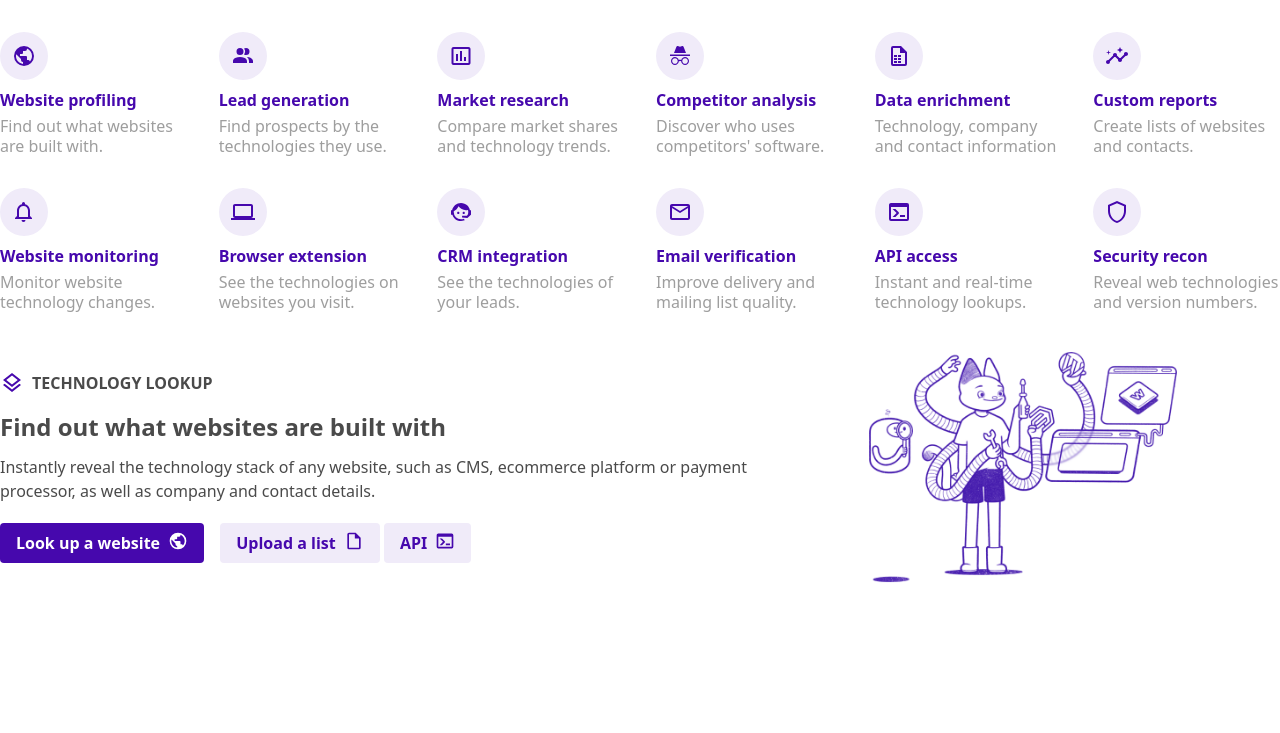
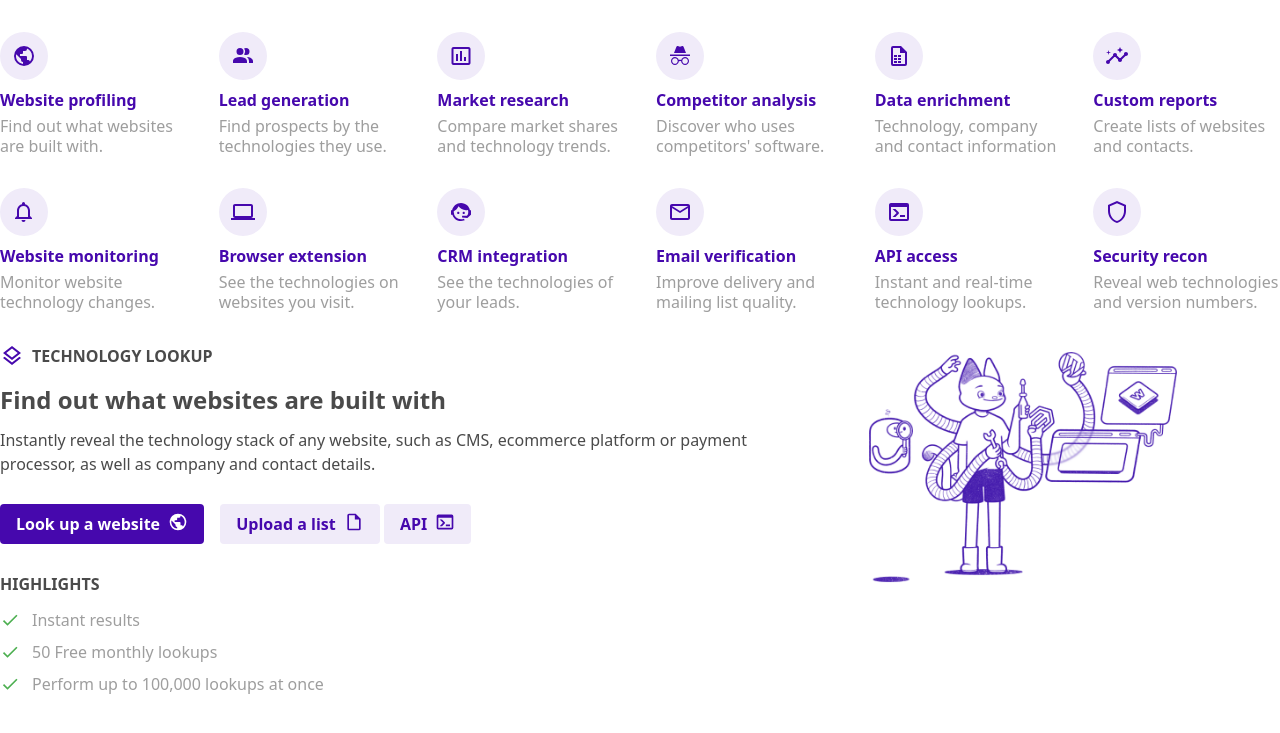
Before and after one commit to abdelilahelhaddad/wappalyzer, a website built with Vite: page index.html in a window 1280 px wide. Shown: the part 497-1230 px from the top of the page. Before the commit the page ends 1127 px from the top, so only its background shows below. Built offline with nearby package versions, Linux system fonts and the light colour scheme.

Commit message:
:fire: :art: Create Main Section :sparkles: :globe_with_meridians:

```diff
--- a/index.html
+++ b/index.html
@@ -357,7 +357,7 @@
         </div>
       </div>
     </header>
-    <main class="lg:container lg:mx-auto py-10">
+    <main class="py-10 lg:container lg:mx-auto">
       <section class="mb-8">
         <div>
           <p class="text-center mb-14 text-3xl font-medium text-w-gray-font">
@@ -691,7 +691,7 @@
           </div>
         </div>
       </section>
-      <section>
+      <section class="pb-14 border-b border-w-gray-btn-hover">
         <div id="technologyLookup" class="flex gap-8">
           <div class="flex flex-col w-2/3 justify-center">
             <div class="flex mb-3">
@@ -719,12 +719,12 @@
             <p class="text-w-gray-font mb-3 text-2xl font-bold">
               Find out what websites are built with
             </p>
-            <p class="mb-5 text-w-gray-font">
+            <p class="mb-7 text-w-gray-font">
               Instantly reveal the technology stack of any website, such as CMS,
               ecommerce platform or payment processor, as well as company and
               contact details.
             </p>
-            <div>
+            <div class="mb-7">
               <a
                 href="#"
                 class="inline-flex py-2 justify-center px-4 mr-3 rounded bg-w-purple hover:bg-w-h-purple"
@@ -780,6 +780,65 @@
                 </svg>
               </a>
             </div>
+            <div id="technologyLookupHighlights">
+              <p
+                id="technologyLookupHighlightsTitle"
+                class="font-semibold mb-3 text-w-gray-font"
+              >
+                HIGHLIGHTS
+              </p>
+              <div id="technologyLookupHighlightsList">
+                <span class="flex items-center mb-2">
+                  <svg
+                    xmlns="http://www.w3.org/2000/svg"
+                    viewBox="0 0 24 24"
+                    role="img"
+                    aria-hidden="true"
+                    fill="#4caf50"
+                    style="font-size: 20px; height: 20px; width: 20px"
+                  >
+                    <path
+                      d="M21,7L9,19L3.5,13.5L4.91,12.09L9,16.17L19.59,5.59L21,7Z"
+                    ></path>
+                  </svg>
+                  <p class="text-w-gray-light-font ml-3">Instant results</p>
+                </span>
+                <span class="flex items-center mb-2">
+                  <svg
+                    xmlns="http://www.w3.org/2000/svg"
+                    viewBox="0 0 24 24"
+                    role="img"
+                    aria-hidden="true"
+                    fill="#4caf50"
+                    style="font-size: 20px; height: 20px; width: 20px"
+                  >
+                    <path
+                      d="M21,7L9,19L3.5,13.5L4.91,12.09L9,16.17L19.59,5.59L21,7Z"
+                    ></path>
+                  </svg>
+                  <p class="text-w-gray-light-font ml-3">
+                    50 Free monthly lookups
+                  </p>
+                </span>
+                <span class="flex items-center">
+                  <svg
+                    xmlns="http://www.w3.org/2000/svg"
+                    viewBox="0 0 24 24"
+                    role="img"
+                    aria-hidden="true"
+                    fill="#4caf50"
+                    style="font-size: 20px; height: 20px; width: 20px"
+                  >
+                    <path
+                      d="M21,7L9,19L3.5,13.5L4.91,12.09L9,16.17L19.59,5.59L21,7Z"
+                    ></path>
+                  </svg>
+                  <p class="text-w-gray-light-font ml-3">
+                    Perform up to 100,000 lookups at once
+                  </p>
+                </span>
+              </div>
+            </div>
           </div>
           <div class="w-1/3 ml-4">
             <img src="./images/lookup.png" alt="lookup" class="w-3/4" />
```
